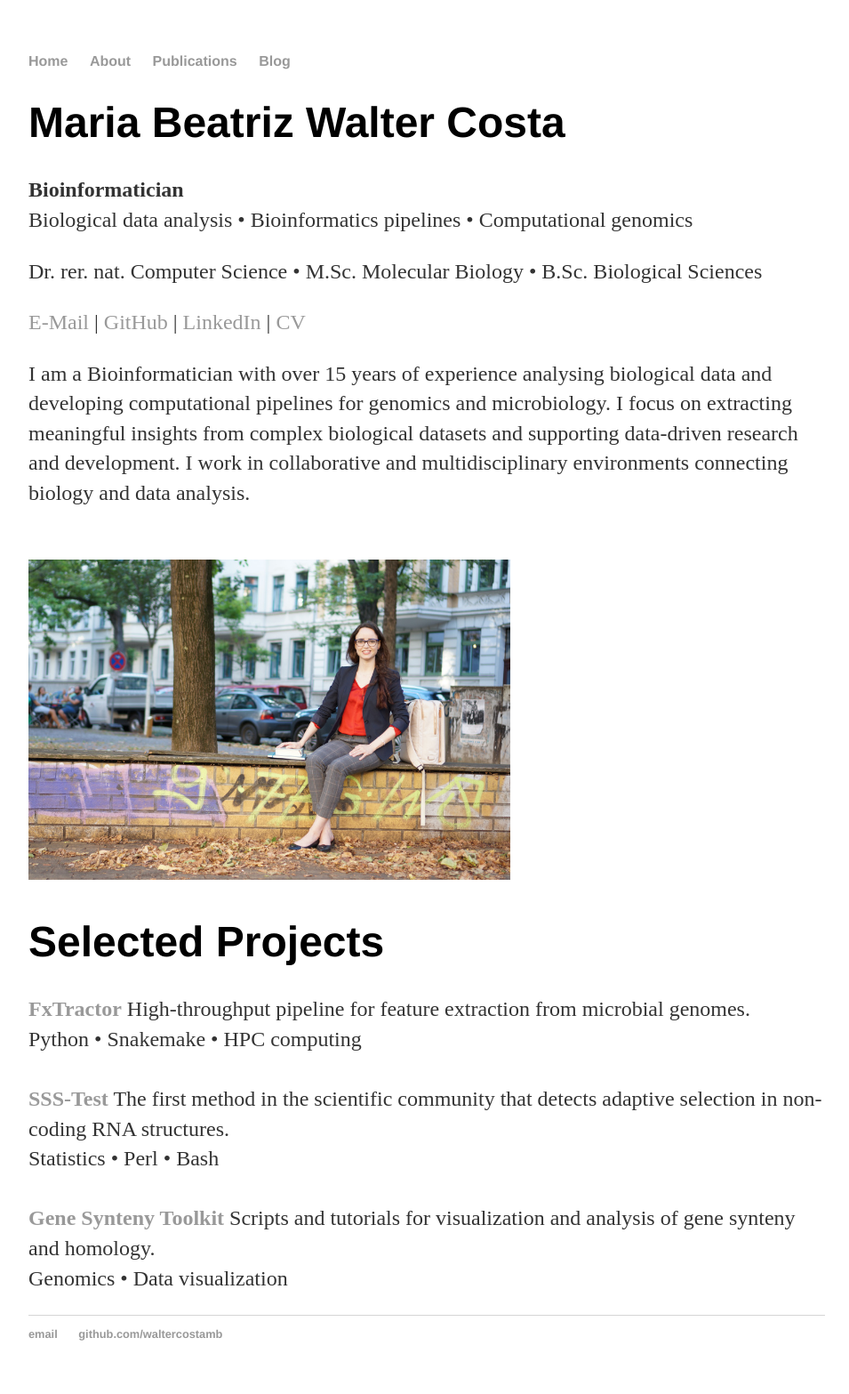
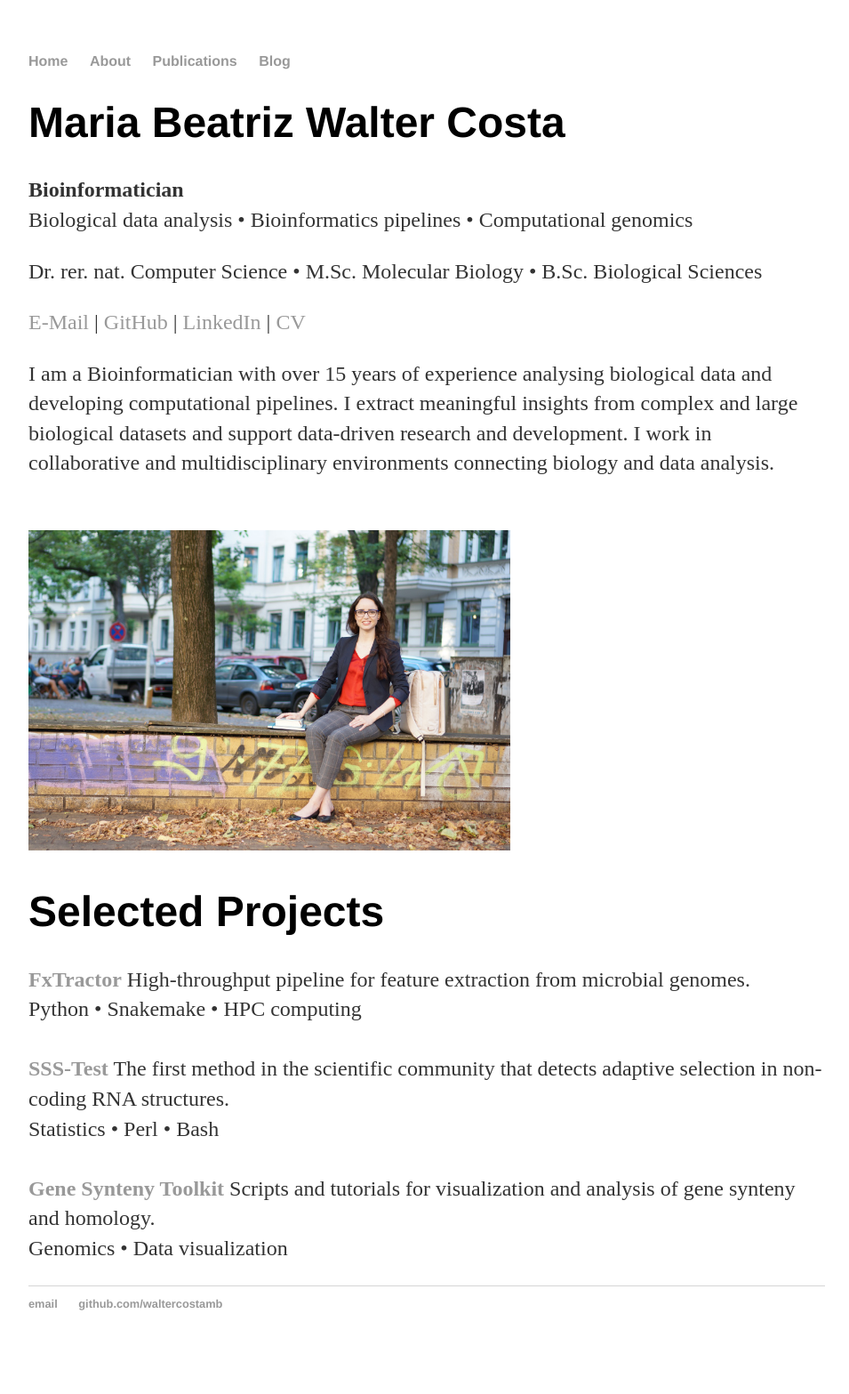
Before and after one commit to waltercostamb/waltercostamb.github.io, a Jekyll site: the page built from index.html, in a window 1280 px wide. Shown: the whole page at 89% size, without its empty margins (160-1115 px from the left). Built offline with Jekyll 4.4.1, drawn with Linux system fonts in a browser that asks for light colours; after the commit the page ends 1533 px from its top, so only the background shows below that.

Commit message:
Update index.html

```diff
--- a/index.html
+++ b/index.html
@@ -21,10 +21,9 @@ title: Maria Beatriz Walter Costa
 		<a href="/about/CV_personal_website.pdf">CV</a>
 	</p>
 
-	<p> I am a Bioinformatician with over 15 years of experience analysing biological data and developing computational pipelines
-		for genomics and microbiology. I focus on extracting meaningful insights from complex biological datasets and
-		supporting data-driven research and development. I work in collaborative and multidisciplinary environments connecting biology
-		and data analysis. <br /> <br />
+	<p> I am a Bioinformatician with over 15 years of experience analysing biological data and developing computational pipelines.
+		I extract meaningful insights from complex and large biological datasets and support data-driven research and development.
+		I work in collaborative and multidisciplinary environments connecting biology and data analysis. <br /> <br />
 	</p>
 
 	<p><img border="0" src="https://raw.githubusercontent.com/waltercostamb/waltercostamb.github.io/master/figures/frontpage.jpg" style="height:40vh; min-height:200px;" /></p>
```
